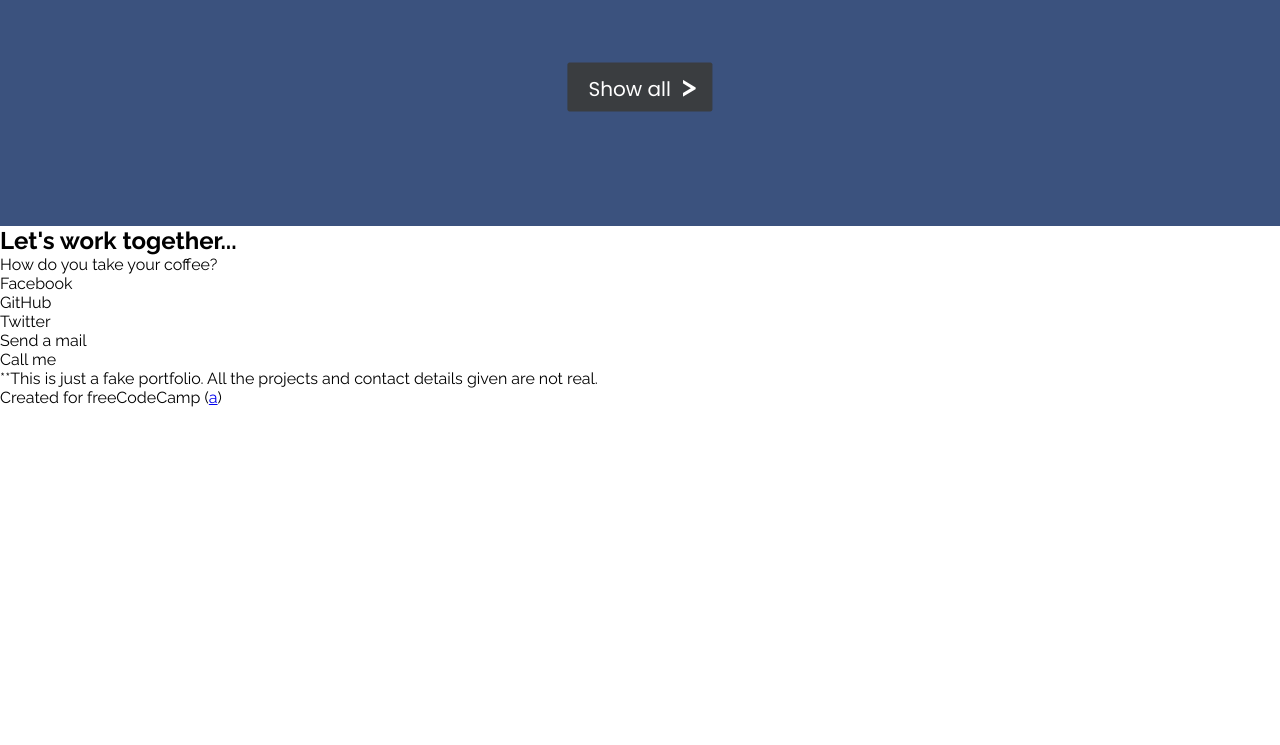
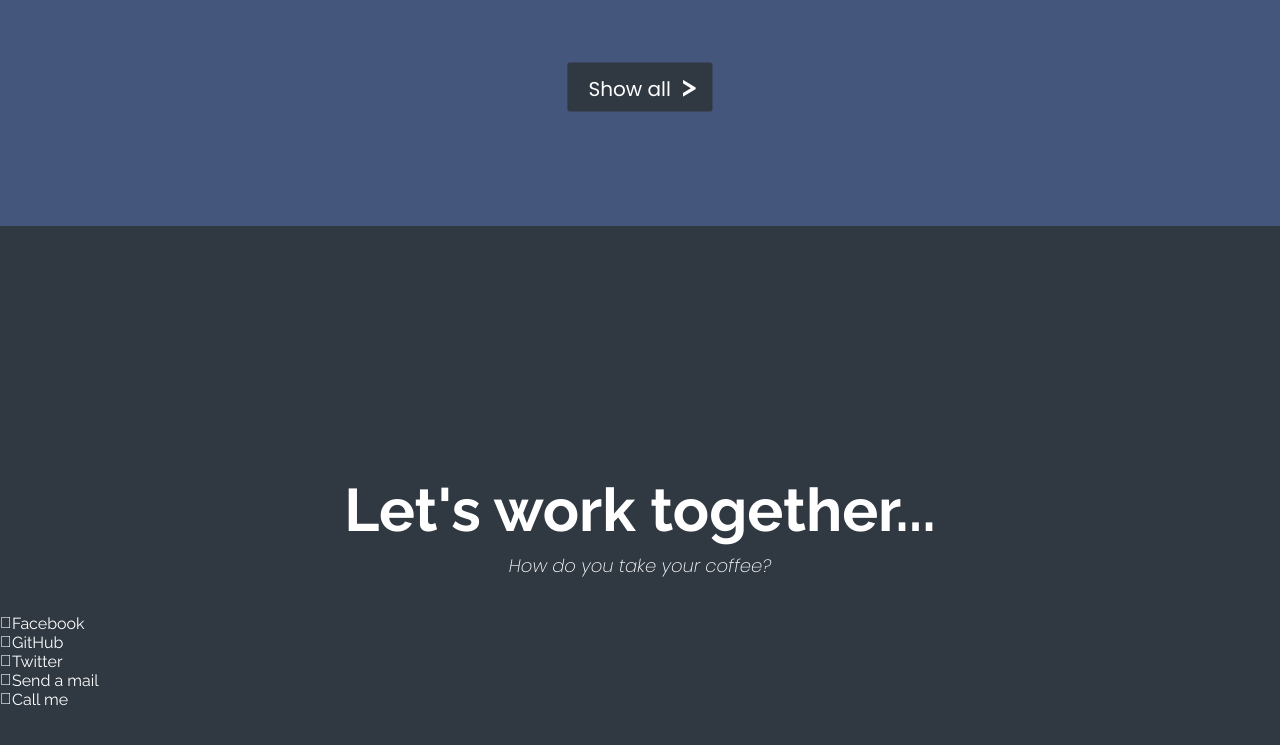
Before and after one commit to ahmbarreiros/fccPortfolio, a plain HTML site: page index.html in a window 1280 px wide. Shown: the part 2027-2772 px from the top of the page. Before the commit the page ends 2434 px from the top, so only its background shows below. Drawn offline with Linux system fonts and the light colour scheme.

Commit message:
css de contacts e footer criados

```diff
--- a/index.html
+++ b/index.html
@@ -6,6 +6,7 @@
  <meta name="viewport" content="width=device-width, initial-scale=1.0">
  <title>Personal Portfolio</title>
  <link rel="stylesheet" type="text/css" href="./style.css">
+ <link rel='stylesheet' href="https://use.fontawesome.com/releases/v5.8.2/css/all.css">
 </head>
 <body>
  <header>
@@ -69,37 +70,39 @@
    </div>
   </section>
   <section id="contact">
+    <div id="contactContainer">
       <div id="contact-head">
         <h2>Let's work together...</h2>
         <p>How do you take your coffee?</p>
       </div>
       <div id="contacts">
         <div id="facebook">
-     <i></i>
+          <i class="fab fa-facebook-square"></i>
           <p>Facebook</p>
         </div>
         <div id="github">
-     <i></i>
+          <i class="fab fa-github"></i>
           <p>GitHub</p>
         </div>
         <div id="twitter">
-     <i></i>
+          <i class="fab fa-twitter"></i>
           <p>Twitter</p>
         </div>
         <div id="email">
-     <i></i>
+          <i class="fab fa-atlas"></i>
           <p>Send a mail</p>
         </div>
         <div id="phone">
-     <i></i>
+          <i class="fab fa-phone"></i>
           <p>Call me</p>
+        </div>
       </div>
     </div>
   </section>
  </main>
  <footer>
   <p>**This is just a fake portfolio. All the projects and contact details given are not real.</p>
-  <p>Created for freeCodeCamp (<a href="#">a</a>)</p>
+  <p>© Created for <a href="https://www.freecodecamp.org/" target="_blank">freeCodeCamp (<i class="fab fa-free-code-camp"></i>)</a></p>
  </footer>
 </body>
 </html>
--- a/style.css
+++ b/style.css
@@ -8,6 +8,7 @@
  padding: 0;
  font-family: 'Raleway', sans-serif;
  --wine: #be3144;
+ --gray: #303841;
 }
 
 header {
@@ -76,7 +77,7 @@ main {
 #projects {
  /* width: 100%; */
  height: 100%;
- background-color: #3b527e;
+ background-color: #45567d;
  padding: 80px;
 }
 
@@ -111,7 +112,7 @@ align-content: center;
 }
 
 .project-tile {
- background-color: #3a3d40;
+ background-color: var(--gray);
  height: 470px;
 }
 
@@ -148,8 +149,8 @@ a > .project-tile > h3 {
  left: 50%;
  transform: translate(-50%, -50%);
  padding: 2px 20px;
- background-color: #3a3d40;
- border: 1px solid #3a3d40;
+ background-color: var(--gray);
+ border: 1px solid var(--gray);
  color: white;
  font-size: 20px;
  font-family: 'Poppins', sans-serif;
@@ -176,3 +177,64 @@ a > .project-tile > h3 {
  left: 6.5%;
  transition-duration: 500ms;
 }
+
+#contact {
+ width: 100%;
+ height: 80vh;
+ background-color: var(--gray);
+ color: white;
+}
+
+#contactContainer {
+ position: relative;
+ top: 40%;
+ text-align: center;
+}
+
+#contact-head {
+ margin-bottom: 20px;
+ line-height: 3.5rem;
+}
+
+#contact-head h2{
+ font-size: 60px;
+}
+
+#contact-head p {
+ color: white;
+ font-family: 'Poppins', sans-serif;
+ font-weight: 200;
+ font-style: italic;
+ font-size: 18px;
+}
+
+#contacts div {
+ display: flex;
+}
+
+
+footer {
+ display: flex;
+ border-top: 4px solid var(--wine);
+ padding: 30px;
+ width: 100%;
+ background-color: var(--gray);
+ height: 11.5vh;
+ color: white;
+ justify-content: space-evenly;
+ padding: 40px 0;
+}
+
+footer p {
+ font-family: 'Poppins', sans-serif;
+ font-size: 18px;
+ font-weight: 300;
+}
+
+footer p a {
+ color: white;
+ text-decoration: none;
+ font-family: 'Poppins', sans-serif;
+ font-size: 18px;
+ font-weight: 300;
+}
```
Also changed, not shown: 1 other file. Lines whose indentation alone changed are shown as unchanged.
